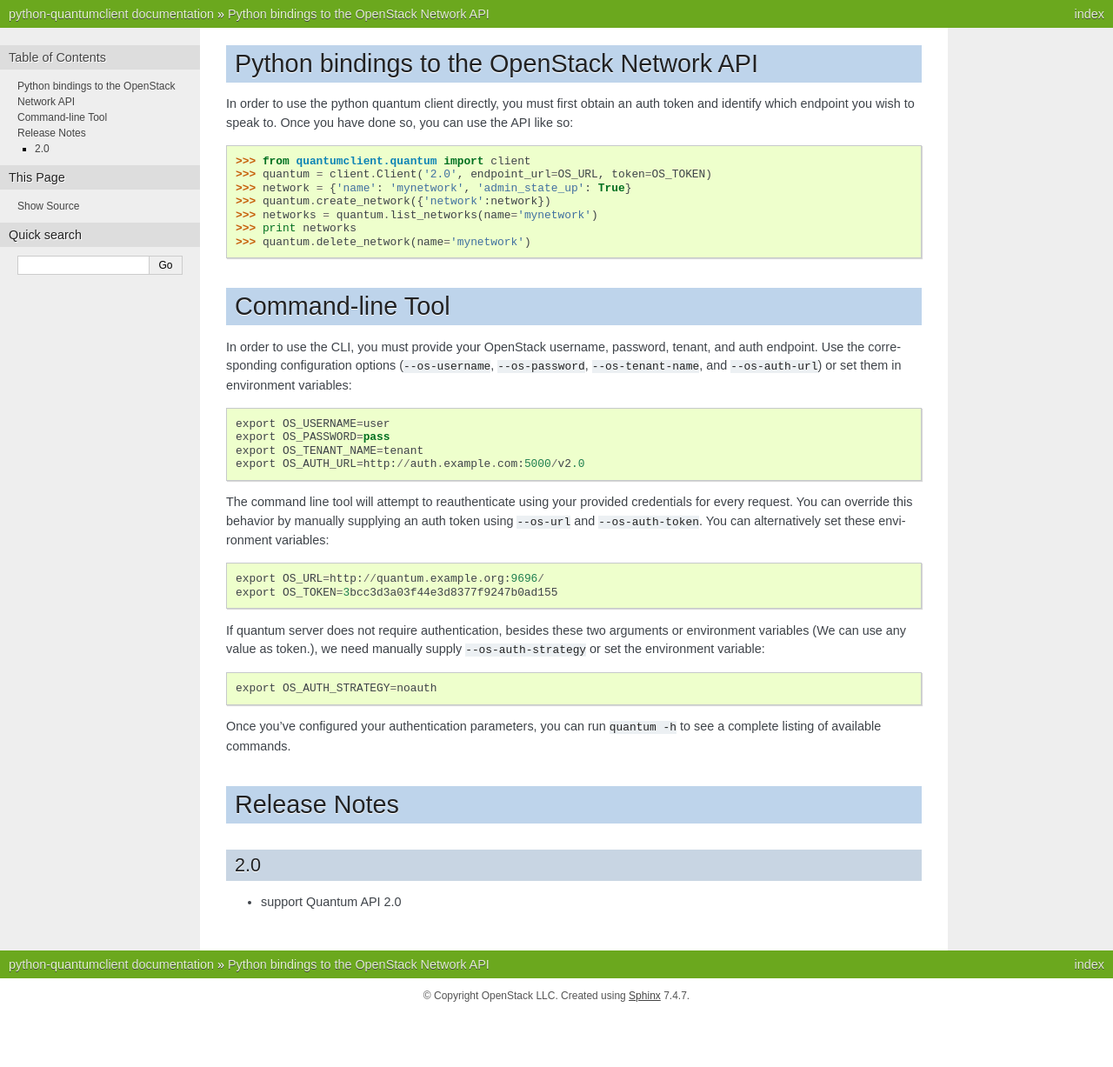
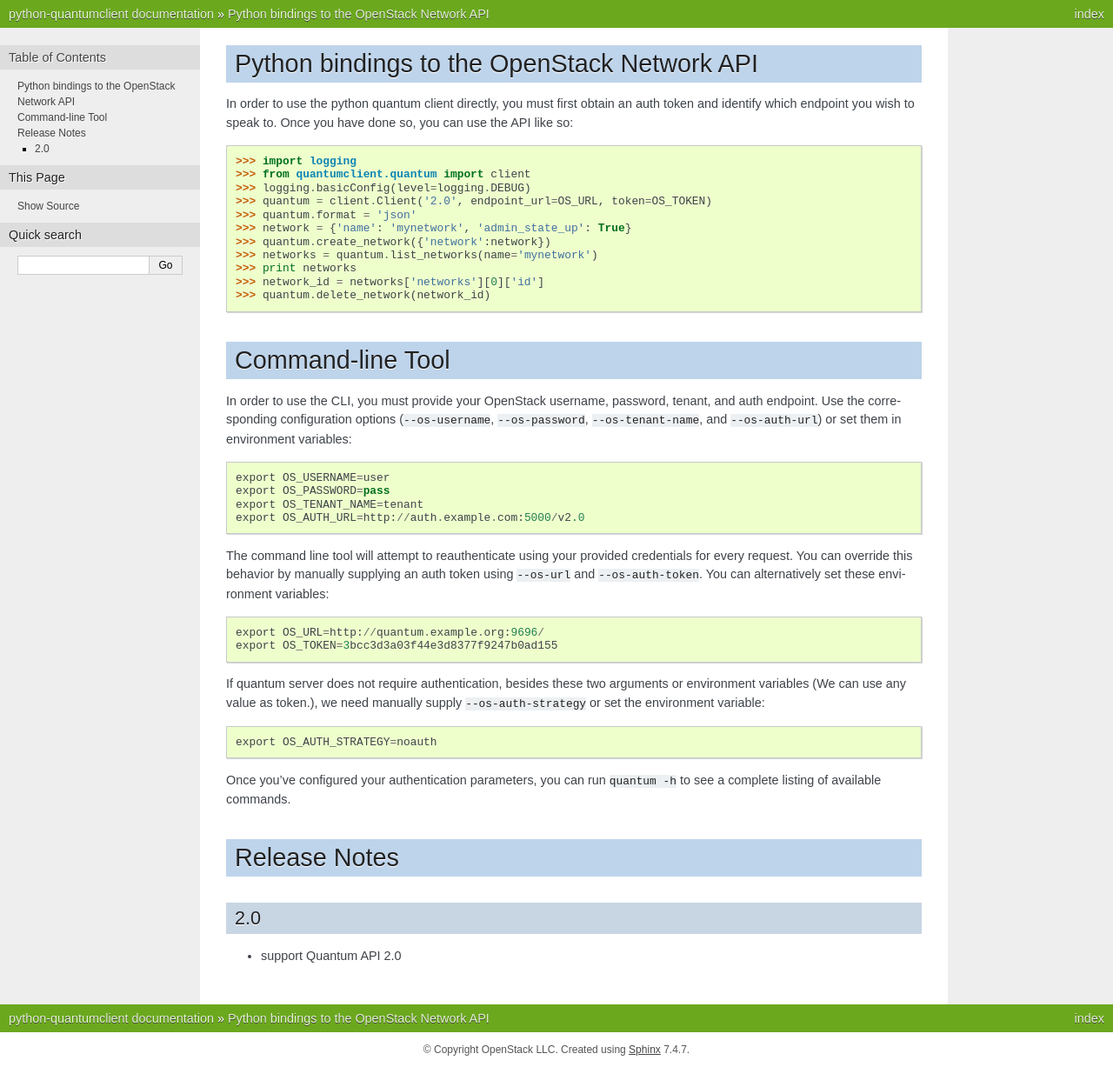
Before and after one commit to openstack/python-neutronclient, a Sphinx documentation site: the page built from doc/source/index.rst, in a window 1280 px wide. Shown: the whole page at 87% size. Built offline with Sphinx 7.4.7, drawn with Linux system fonts in a browser that asks for light colours; before the commit the page ends 1165 px from its top, so only the background shows below that.

Commit message:
Delete network with id in sample code using API.
Bug #1106936

Change-Id: I6a7ee694a916af3f0268884ce28ca12e5efdc025

```diff
--- a/doc/source/index.rst
+++ b/doc/source/index.rst
@@ -3,13 +3,17 @@
 
 In order to use the python quantum client directly, you must first obtain an auth token and identify which endpoint you wish to speak to. Once you have done so, you can use the API like so::
 
+    >>> import logging
     >>> from quantumclient.quantum import client
+    >>> logging.basicConfig(level=logging.DEBUG)
     >>> quantum = client.Client('2.0', endpoint_url=OS_URL, token=OS_TOKEN)
+    >>> quantum.format = 'json'
     >>> network = {'name': 'mynetwork', 'admin_state_up': True}
     >>> quantum.create_network({'network':network})
     >>> networks = quantum.list_networks(name='mynetwork')
     >>> print networks
-    >>> quantum.delete_network(name='mynetwork')
+    >>> network_id = networks['networks'][0]['id']
+    >>> quantum.delete_network(network_id)
 
 
 Command-line Tool
```
